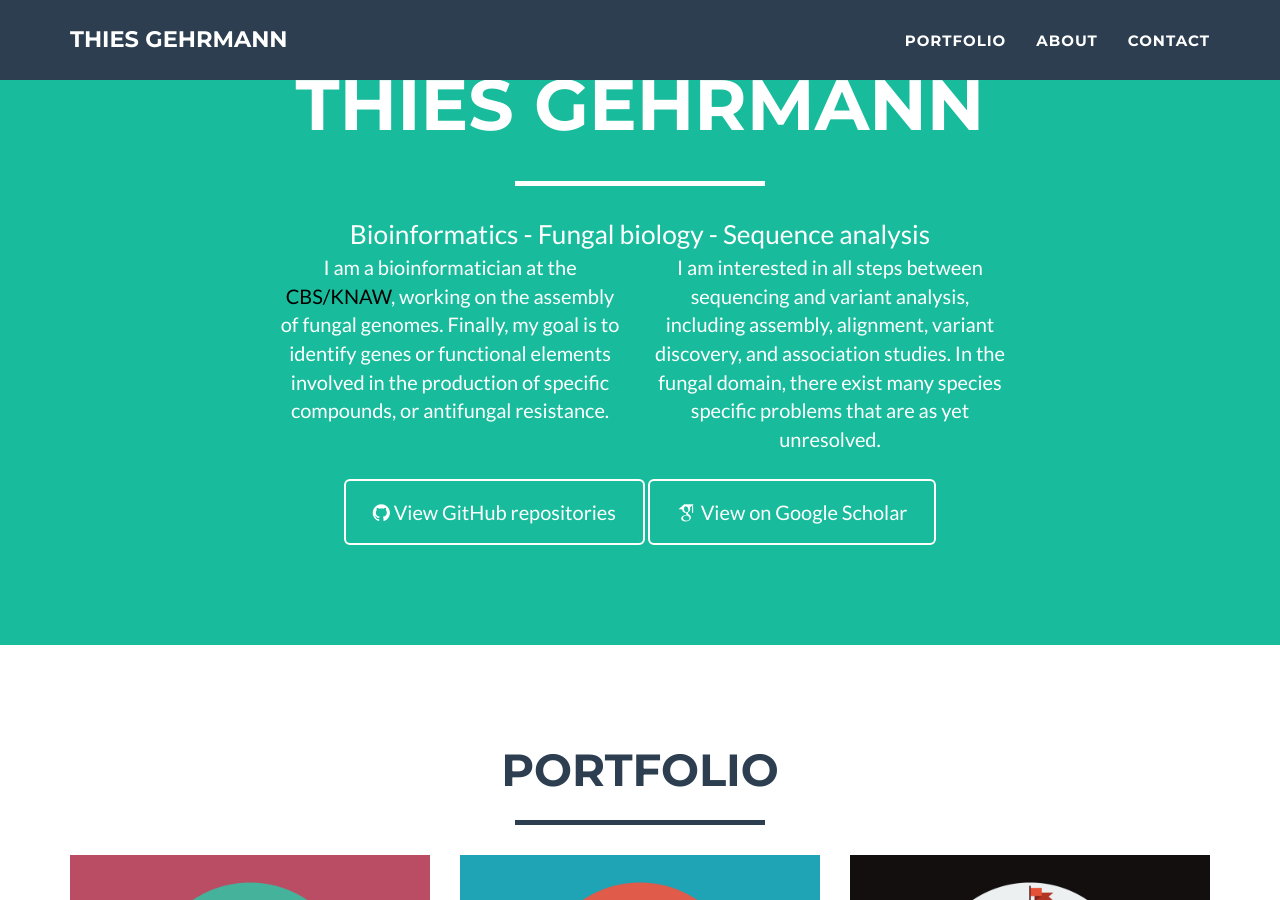
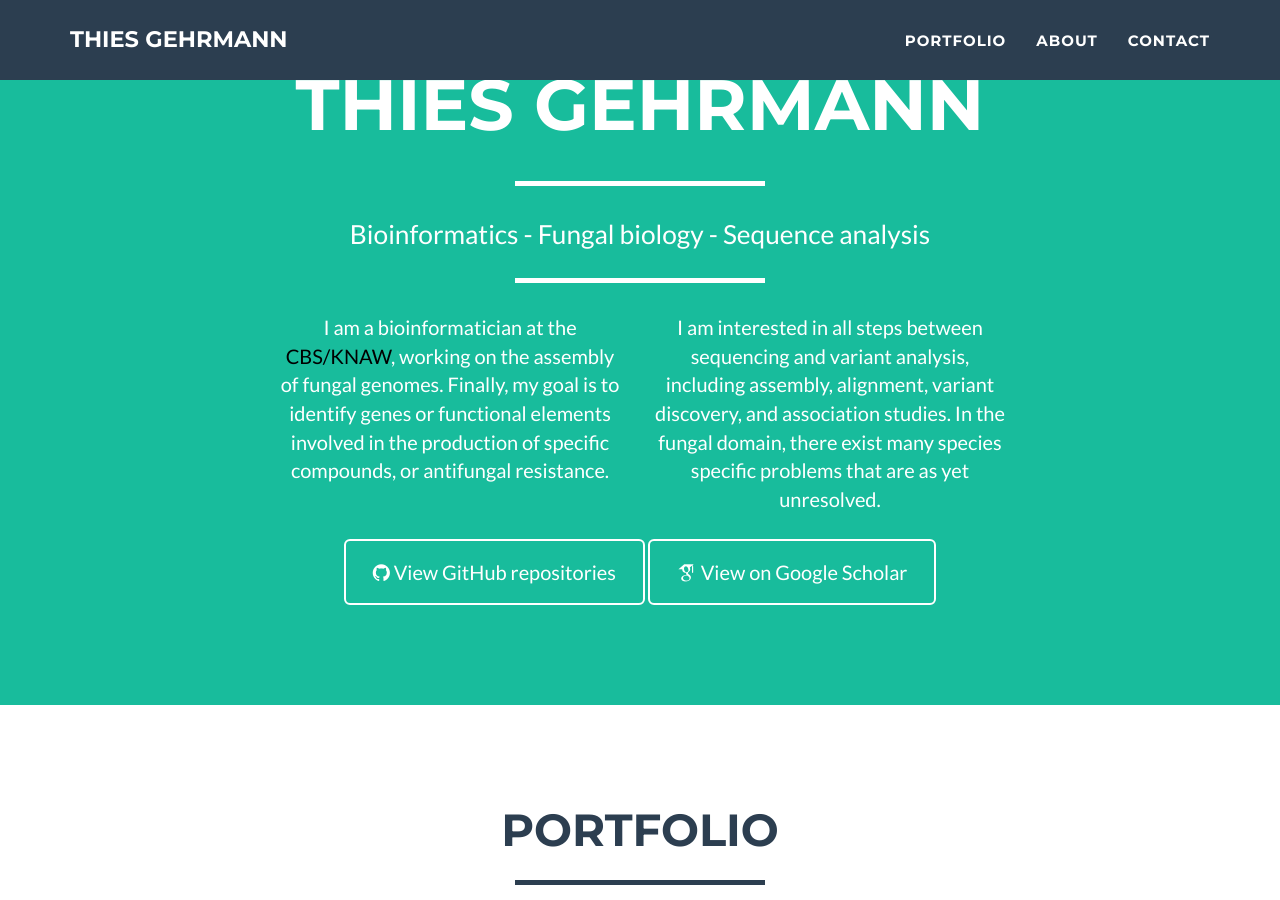
Before and after one commit to thiesgehrmann/thiesgehrmann.github.io, a Jekyll site: the page built from index.html, in a window 1280 px wide and 900 px high, scrolled down 490 px. Built offline with Jekyll 4.4.1, drawn with Linux system fonts in a browser that asks for light colours; some web fonts are replaced.

Commit message:
shuffling

```diff
--- a/_includes/header.html
+++ b/_includes/header.html
@@ -10,10 +10,8 @@
                         <span class="skills">{{ site.skills }}</span>
                     </div>
                 </div>
-
-                <hr class="star-light">
-
                 <div class="col-lg-12">
+                  <hr class="star-light">
                   <div class="col-lg-4 col-lg-offset-2">
                       <p>I am a bioinformatician at the <a href="http://cbs.knaw.nl" class="greenlink">CBS/KNAW</a>, working on the assembly of fungal genomes. Finally, my goal is to identify genes or functional elements involved in the production of specific compounds, or antifungal resistance. </p>
                   </div>
```
Also changed, not shown: 1 other file.
